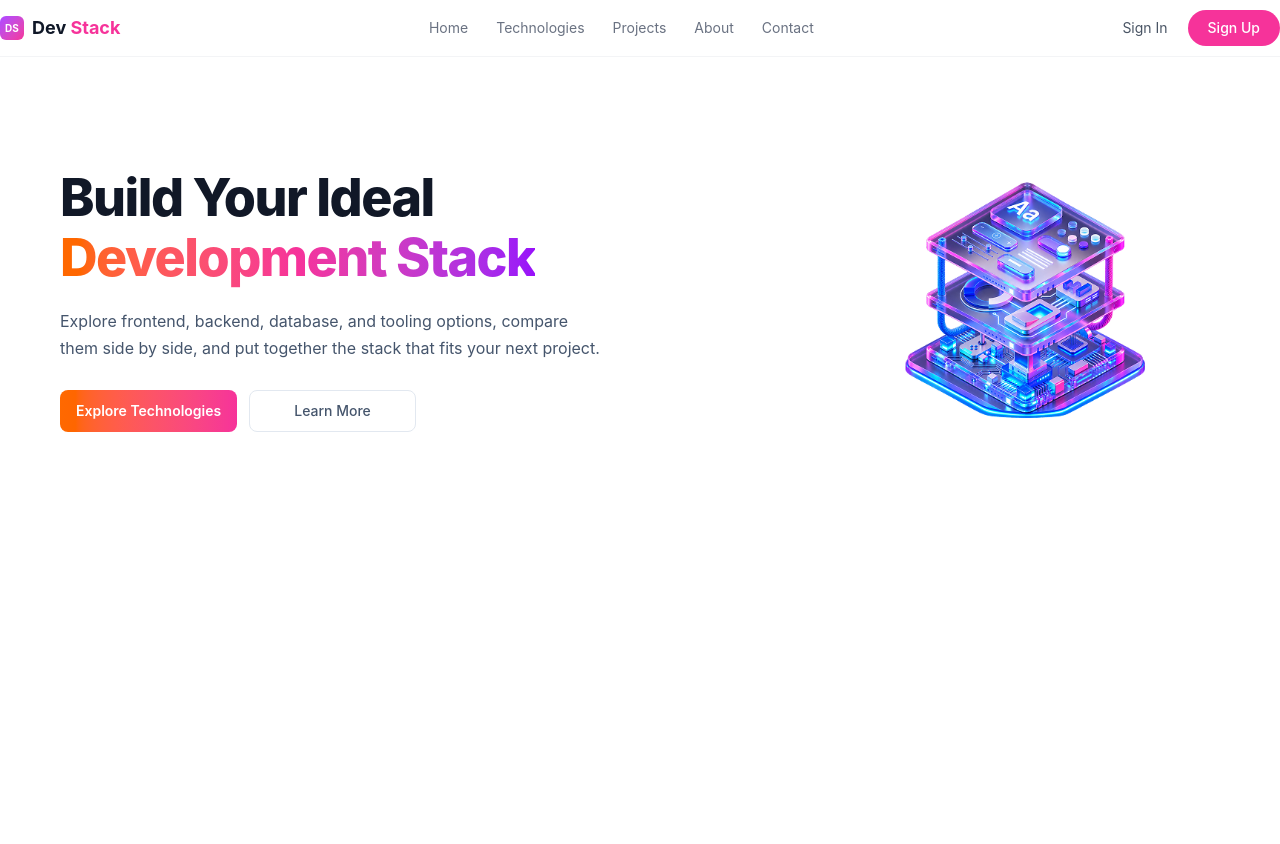
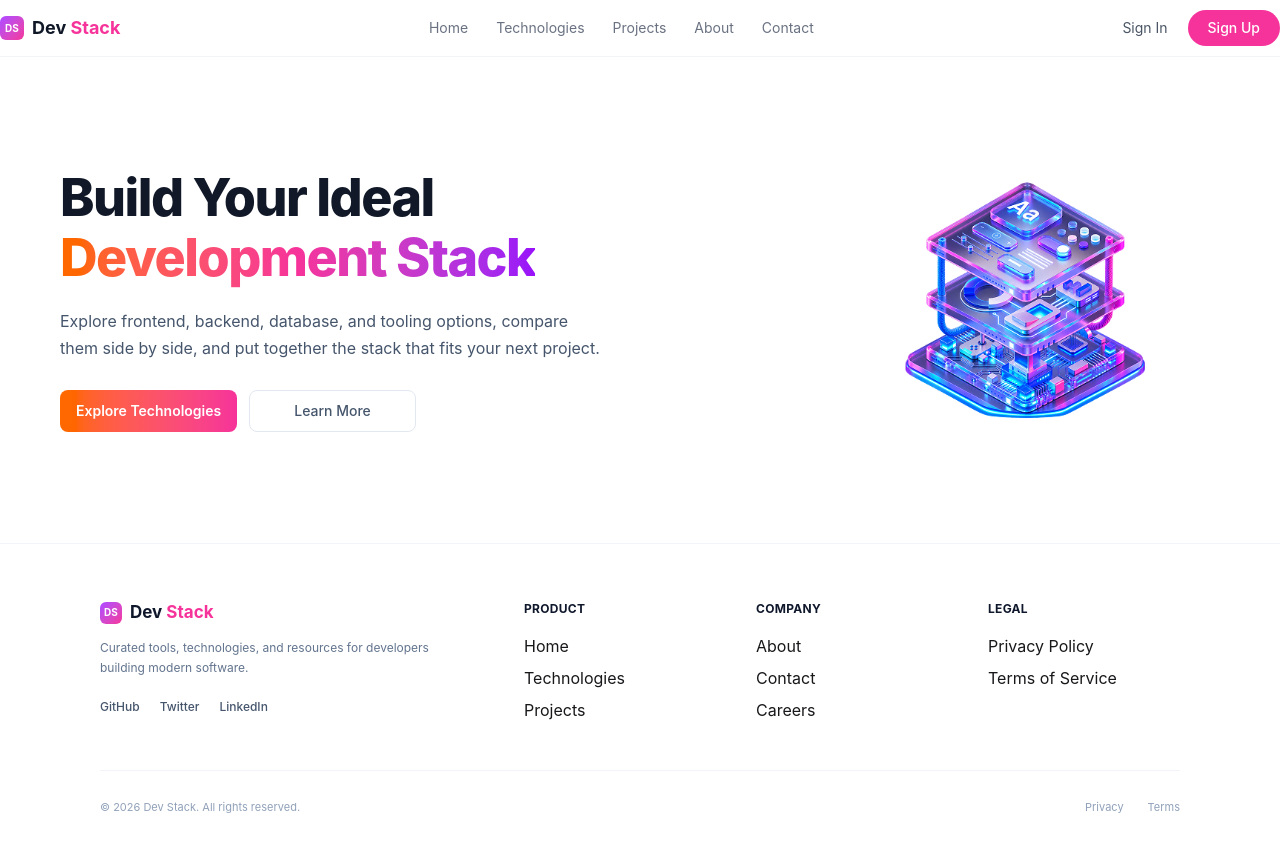
Before and after one commit to nabin-90/assignment-5, a React (Vite) app: page / in a window 1280 px wide. Before the commit the page ends 800 px from the top, so only its background shows below. Built offline with nearby package versions, Linux system fonts and the light colour scheme.

Commit message:
added footer

```diff
--- a/src/App.tsx
+++ b/src/App.tsx
@@ -1,4 +1,5 @@
 import Banner from "./components/Banner"
+import Footer from "./components/Footer"
 import Nav from "./components/Nav"
 
 
@@ -8,7 +9,7 @@ function App() {
     <>
       <Nav/>
       <Banner/>
-
+      <Footer/>
     </>
   )
 }
--- /dev/null
+++ b/src/components/Footer.tsx
@@ -0,0 +1,156 @@
+const Footer = () => {
+  return (
+    <footer className="border-t border-slate-100 bg-white">
+      <div className="mx-auto max-w-[1080px] px-6 pt-14 md:px-0">
+        {/* Main Footer */}
+        <div className="grid grid-cols-1 gap-10 md:grid-cols-[2fr_1fr_1fr_1fr]">
+
+          {/* Brand */}
+          <div>
+            <div className="flex items-center gap-2">
+              {/* Logo */}
+              <div className="flex h-[22px] w-[22px] items-center justify-center rounded-md bg-gradient-to-br from-purple-500 to-pink-500 text-[10px] font-bold text-white">
+                DS
+              </div>
+
+              {/* Brand Name */}
+              <h2 className="text-[17px] font-bold">
+                <span className="text-slate-900">Dev</span>
+                <span className="text-pink-500"> Stack</span>
+              </h2>
+            </div>
+
+            <p className="mt-3 max-w-[360px] text-[12px] leading-5 text-slate-500">
+              Curated tools, technologies, and resources for developers
+              building modern software.
+            </p>
+
+            {/* Social Links */}
+            <div className="mt-5 flex gap-5 text-[12px] font-medium text-slate-600">
+              <a
+                href="#"
+                className="transition-colors hover:text-pink-500"
+              >
+                GitHub
+              </a>
+
+              <a
+                href="#"
+                className="transition-colors hover:text-pink-500"
+              >
+                Twitter
+              </a>
+
+              <a
+                href="#"
+                className="transition-colors hover:text-pink-500"
+              >
+                LinkedIn
+              </a>
+            </div>
+          </div>
+
+          {/* Product */}
+          <div>
+            <h3 className="text-[12px] font-bold uppercase tracking-wide text-slate-900">
+              Product
+            </h3>
+
+            <ul className="mt-4 space-y-2">
+              <li>
+                <a href="#" className="footer-link hover:text-pink-500 transition">
+                  Home
+                </a>
+              </li>
+              <li>
+                <a href="#" className="footer-link hover:text-pink-500 transition">
+                  Technologies
+                </a>
+              </li>
+              <li>
+                <a href="#" className="footer-link hover:text-pink-500 transition">
+                  Projects
+                </a>
+              </li>
+            </ul>
+          </div>
+
+          {/* Company */}
+          <div>
+            <h3 className="text-[12px] font-bold uppercase tracking-wide text-slate-900">
+              Company
+            </h3>
+
+            <ul className="mt-4 space-y-2">
+              <li>
+                <a href="#" className="footer-link hover:text-pink-500 transition">
+                  About
+                </a>
+              </li>
+              <li>
+                <a href="#" className="footer-link hover:text-pink-500 transition">
+                  Contact
+                </a>
+              </li>
+              <li>
+                <a href="#" className="footer-link hover:text-pink-500 transition">
+                  Careers
+                </a>
+              </li>
+            </ul>
+          </div>
+
+          {/* Legal */}
+          <div>
+            <h3 className="text-[12px] font-bold uppercase tracking-wide text-slate-900">
+              Legal
+            </h3>
+
+            <ul className="mt-4 space-y-2">
+              <li>
+                <a href="#" className="footer-link hover:text-pink-500 transition">
+                  Privacy Policy
+                </a>
+              </li>
+              <li>
+                <a href="#" className="footer-link hover:text-pink-500 transition">
+                  Terms of Service
+                </a>
+              </li>
+            </ul>
+          </div>
+        </div>
+
+        {/* Bottom Divider */}
+        <div className="mt-12 border-t border-slate-100">
+          <div className="flex flex-col gap-4 py-7 text-[11px] text-slate-400 sm:flex-row sm:items-center sm:justify-between">
+
+            {/* Copyright */}
+            <p>
+              © 2026 Dev Stack. All rights reserved.
+            </p>
+
+            {/* Bottom Links */}
+            <div className="flex gap-6">
+              <a
+                href="#"
+                className="transition-colors hover:text-slate-600"
+              >
+                Privacy
+              </a>
+
+              <a
+                href="#"
+                className="transition-colors hover:text-slate-600"
+              >
+                Terms
+              </a>
+            </div>
+          </div>
+        </div>
+      </div>
+    </footer>
+  );
+};
+
+export default Footer;
```
